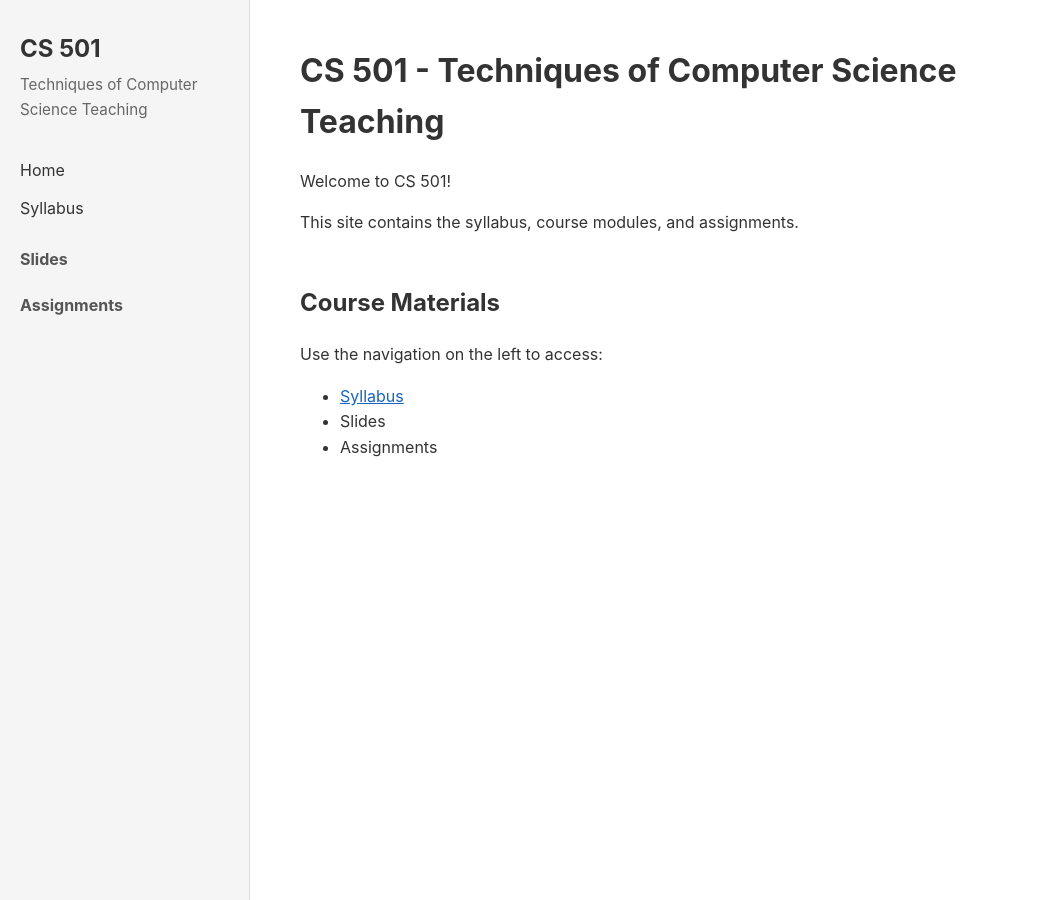
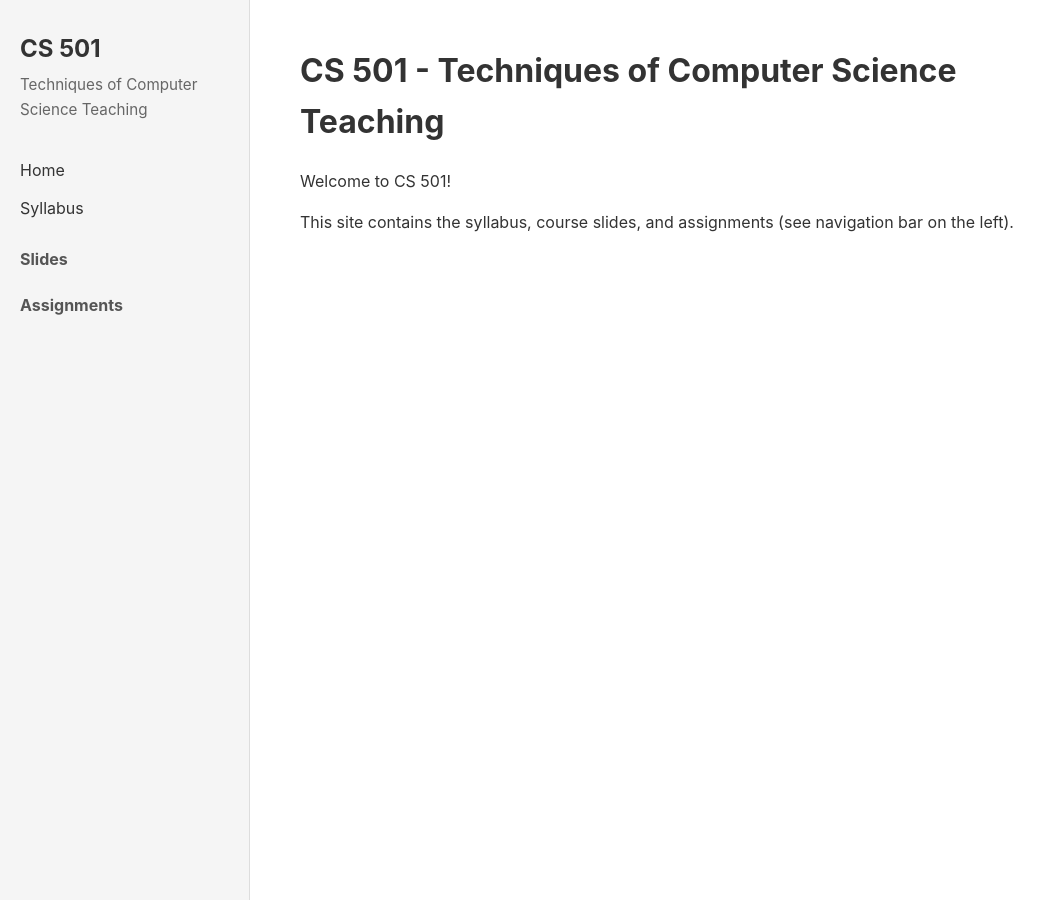
Before and after one commit to schibler/CS501, a Jekyll site: the page built from index.md, in a window 1280 px wide. Shown: the whole page, without its empty margins (0-1051 px from the left). Built offline with Jekyll 4.4.1, drawn with Linux system fonts in a browser that asks for light colours; our own code applies the rules of GitHub Pages for plain Markdown files.

Commit message:
Update index.md

```diff
--- a/index.md
+++ b/index.md
@@ -1,18 +1,5 @@
----
-layout: default
-title: Home
----
-
 # CS 501 - Techniques of Computer Science Teaching
 
 Welcome to CS 501!
 
-This site contains the syllabus, course modules, and assignments.
-
-## Course Materials
-
-Use the navigation on the left to access:
-
-- [Syllabus](syllabus)
-- Slides
-- Assignments
+This site contains the syllabus, course slides, and assignments (see navigation bar on the left).
```
